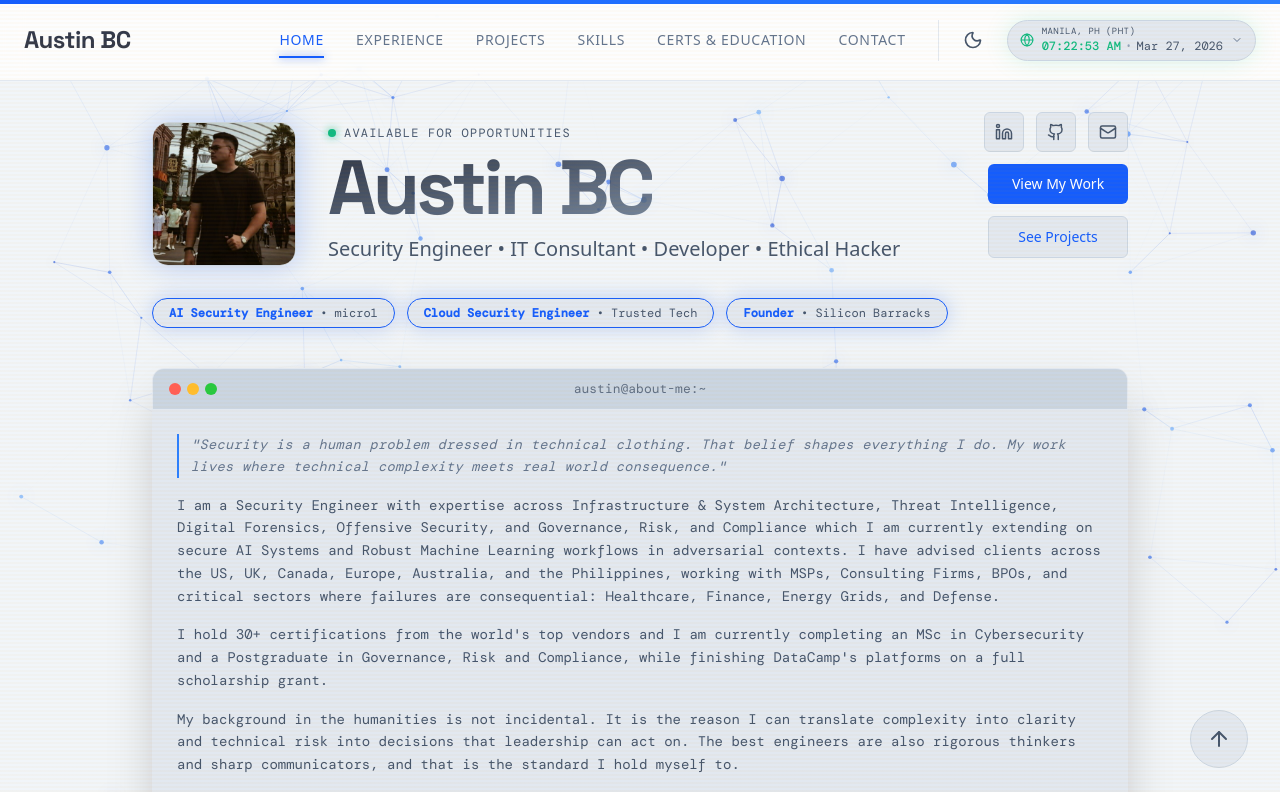
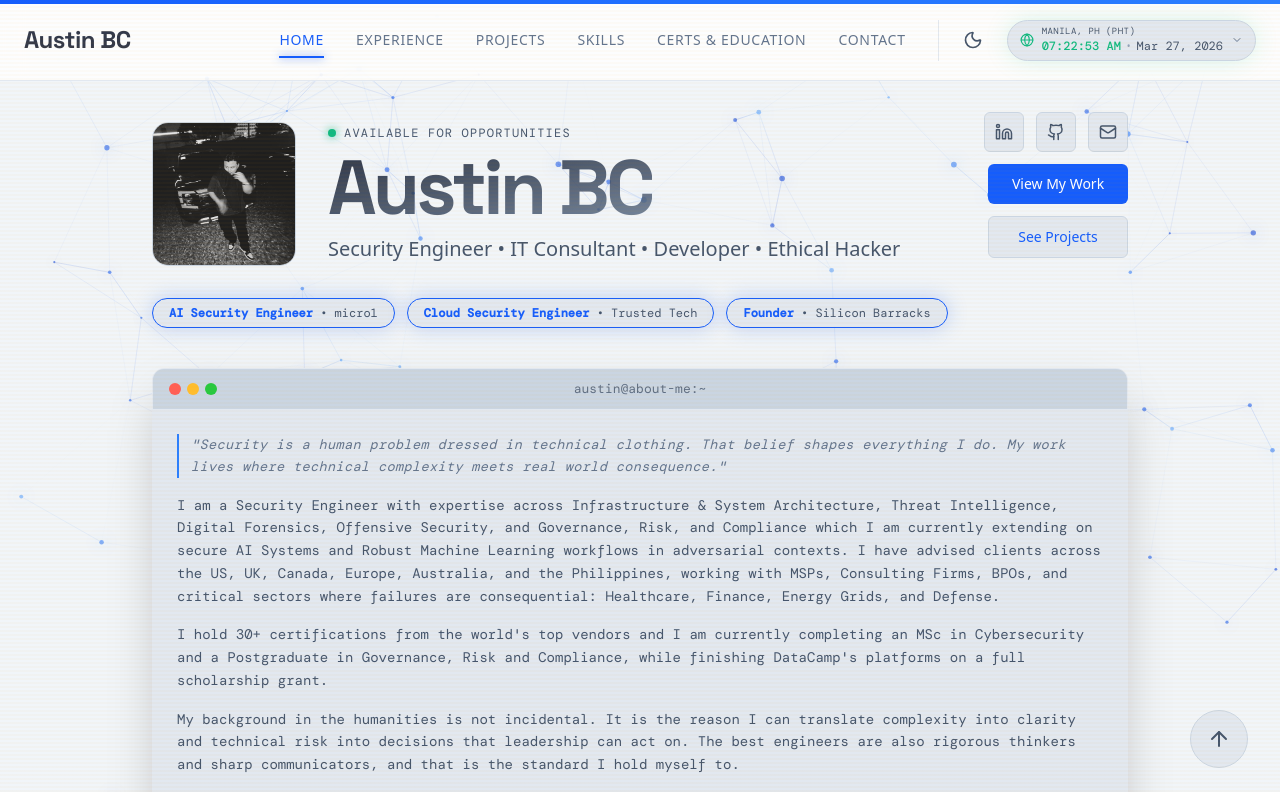
Before and after one commit to xntr99/austinbc-v2, a React (Vite) app: page / in a window 1280 px wide. Shown: the top 792 px of the page. Built offline with nearby package versions, Linux system fonts and the light colour scheme; a web font is replaced by a local one.

Commit message:
UI: Update profile photo and clean up hero aesthetics

```diff
--- a/src/sections/Hero.tsx
+++ b/src/sections/Hero.tsx
@@ -100,7 +100,7 @@ export default function Hero() {
           <div className="flex flex-row items-start sm:items-end justify-between gap-4 sm:gap-6 xl:gap-8 mb-8 w-full">
             <div className="flex flex-col md:flex-row items-start md:items-center gap-4 md:gap-8 min-w-0">
               <motion.div variants={itemVariants} className="shrink-0">
-                <div className="w-20 h-20 sm:w-28 sm:h-28 md:w-36 md:h-36 rounded-2xl overflow-hidden border border-slate-300 dark:border-[#292524] shadow-[0_0_30px_rgba(37,99,235,0.3)] dark:shadow-[0_0_30px_rgba(245,158,11,0.3)] relative group">
+                <div className="w-20 h-20 sm:w-28 sm:h-28 md:w-36 md:h-36 rounded-2xl overflow-hidden border border-slate-300 dark:border-[#292524] relative group">
                   <img
                     src="/austin.jpg"
                     alt="Austin BC"
```
Also changed, not shown: public/austin.jpg.
